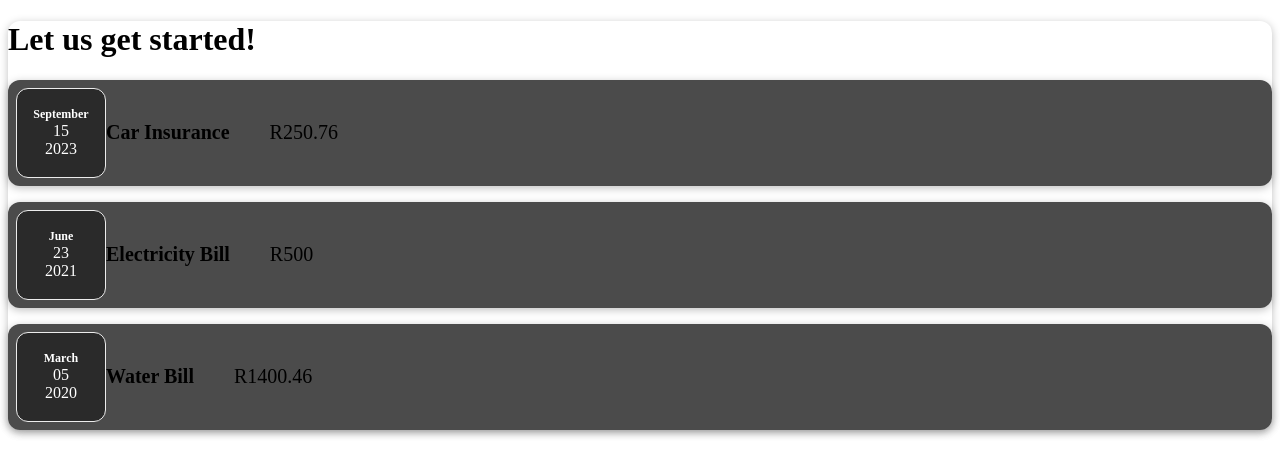
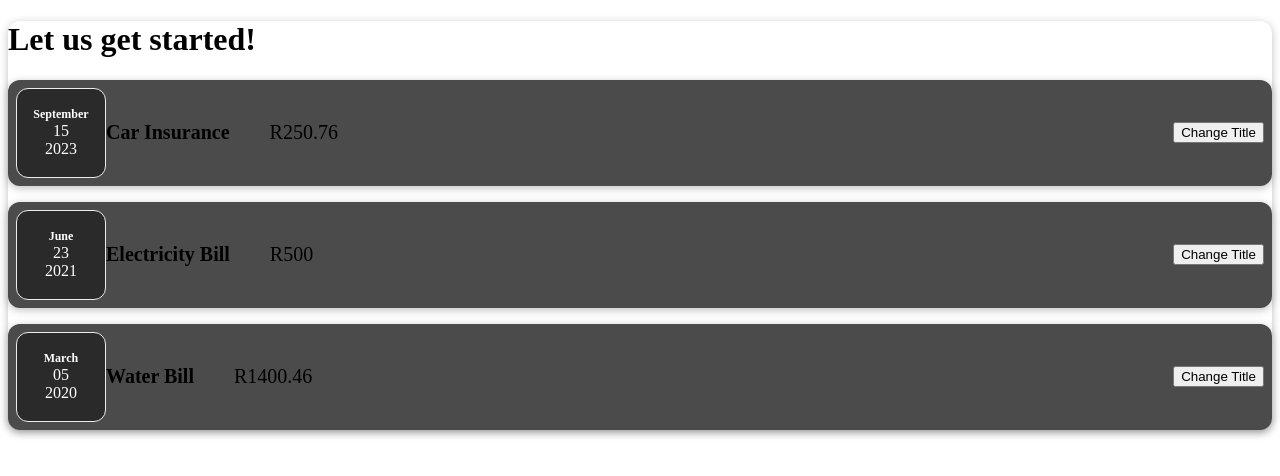
Before and after one commit to tommyshado/reactjs-expense-tracker-app, a React (Vite) app: page / in a window 1280 px wide. Shown: the top 476 px of the page. Built offline with nearby package versions, Linux system fonts and the light colour scheme.

Commit message:
used useState() hook

```diff
--- a/src/components/Expenses/ExpenseItem.jsx
+++ b/src/components/Expenses/ExpenseItem.jsx
@@ -1,16 +1,26 @@
+import { useState } from "react";
+
 import Card from "../UI/Card";
 import ExpenseDate from "./ExpenseDate";
 import "./ExpenseItem.css";
 
 const ExpenseItem = (props) => {
+  // setTitle() is just a function that updates the title variable
+  const [title, setTitle] = useState(props.title);
+
+  const clickHandler = () => {
+    setTitle("Updated!!");
+  };
+
   return (
     <>
     <Card className="expense-item">
       <ExpenseDate date={props.date}/>
       <div className="expense-item_description">
-        <h2>{props.title}</h2>
+        <h2>{title}</h2>
         <div className="expense-item_price">R{props.amount}</div>
       </div>
+      <button onClick={clickHandler}>Change Title</button>
     </Card>
     </>
   );
```
